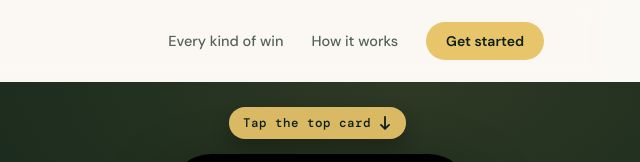
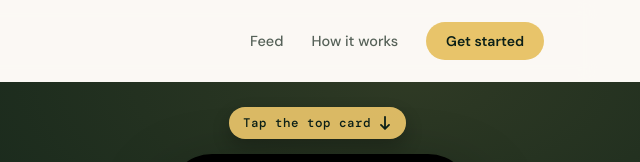
Before and after one commit to khalilu-bit/nuggets-website, a plain HTML site: page index.html in a window 1280 px wide. Shown: the top 162 px of the page, 640-1280 px from the left. Drawn offline with nearby package versions, Linux system fonts and the light colour scheme.

Commit message:
Rename header nav link "Every kind of win" to "Feed"

```diff
--- a/index.html
+++ b/index.html
@@ -417,7 +417,7 @@
     <span class="brand-name">nuggets</span>
   </a>
   <nav>
-    <a class="navlink" href="#showcase">Every kind of win</a>
+    <a class="navlink" href="#showcase">Feed</a>
     <a class="navlink" href="#how-it-works">How it works</a>
     <button class="btn-cta" id="btn-get-started-nav">Get started</button>
   </nav>
```
